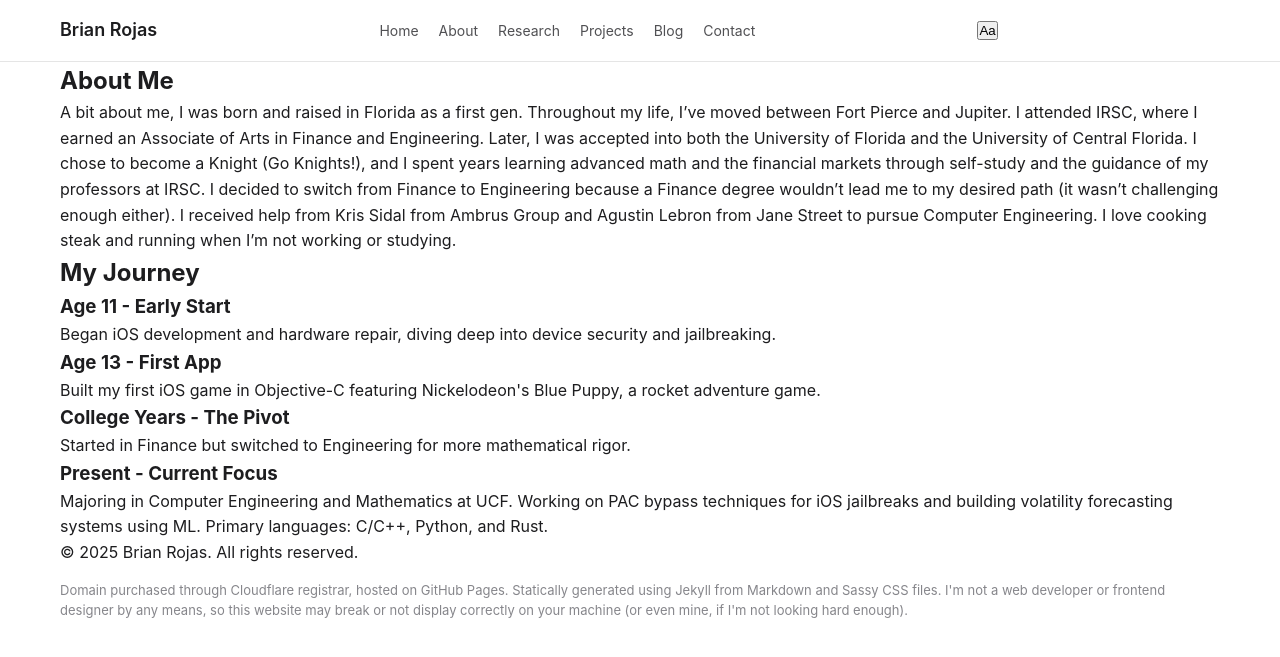
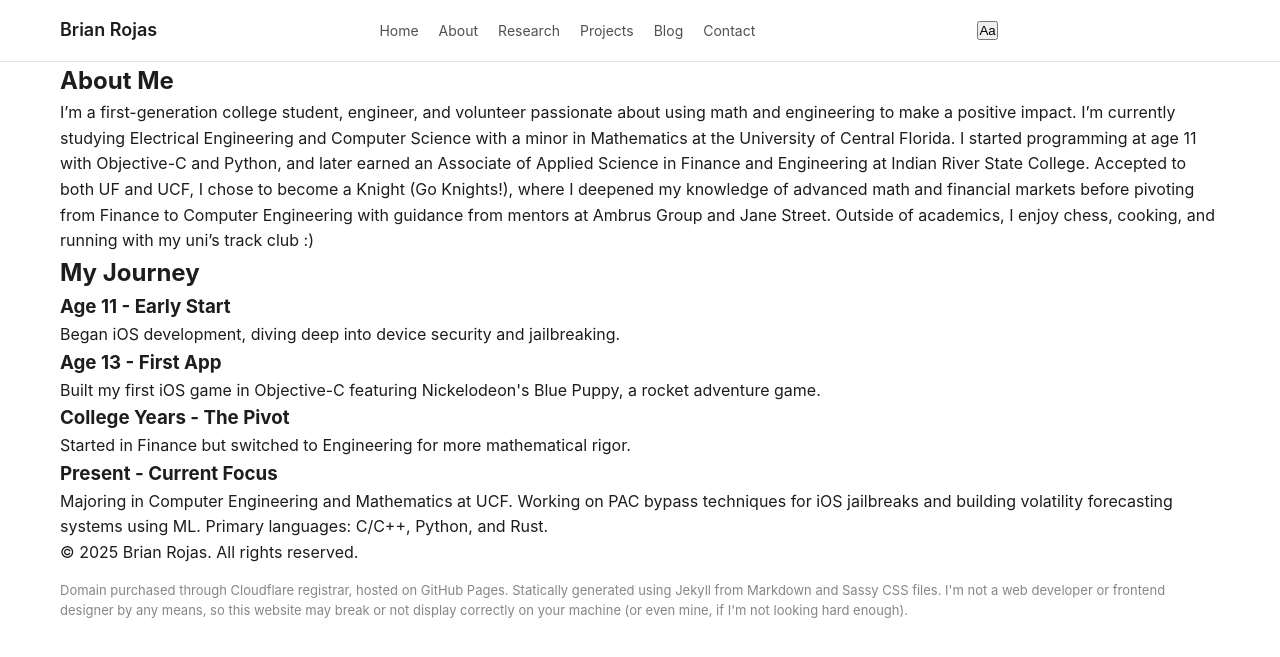
Before and after one commit to brianrojrc/brianrojrc.github.io, a Jekyll site: the page built from about.md, in a window 1280 px wide. Shown: the top 657 px of the page. Built offline with Jekyll 4.4.1, drawn with Linux system fonts in a browser that asks for light colours.

Commit message:
Update about.md

```diff
--- a/about.md
+++ b/about.md
@@ -6,11 +6,9 @@
 <section class="hero">
     <h1>About Me</h1>
     <p class="description">
-        A bit about me, I was born and raised in Florida as a first gen.
-        Throughout my life, I’ve moved between Fort Pierce and Jupiter. I attended IRSC, where I earned an Associate of Arts in Finance and Engineering.
-        Later, I was accepted into both the University of Florida and the University of Central Florida. I chose to become a Knight (Go Knights!),
-        and I spent years learning advanced math and the financial markets through self-study and the guidance of my professors at IRSC. I decided to switch from Finance to Engineering because a Finance degree wouldn’t lead me to my desired path (it wasn’t challenging enough either).
-        I received help from Kris Sidal from Ambrus Group and Agustin Lebron from Jane Street to pursue Computer Engineering. I love cooking steak and running when I’m not working or studying.
+        I’m a first-generation college student, engineer, and volunteer passionate about using math and engineering to make a positive impact. I’m currently studying Electrical Engineering and Computer Science with a minor in Mathematics at the University of Central Florida. I started programming at age 11 with Objective-C and Python, and later earned an Associate of Applied Science in Finance and Engineering at Indian River State College. Accepted to both UF and UCF, I chose to become a Knight (Go Knights!), where I deepened my knowledge of advanced math and financial markets before pivoting from Finance to Computer Engineering with guidance from mentors at Ambrus Group and Jane Street.
+
+Outside of academics, I enjoy chess, cooking, and running with my uni’s track club :)
     </p>
 </section>
 
@@ -19,7 +17,7 @@
     <div class="grid">
         <div class="card">
             <h3>Age 11 - Early Start</h3>
-            <p>Began iOS development and hardware repair, diving deep into device security and jailbreaking.</p>
+            <p>Began iOS development, diving deep into device security and jailbreaking.</p>
         </div>
         <div class="card">
             <h3>Age 13 - First App</h3>
```
